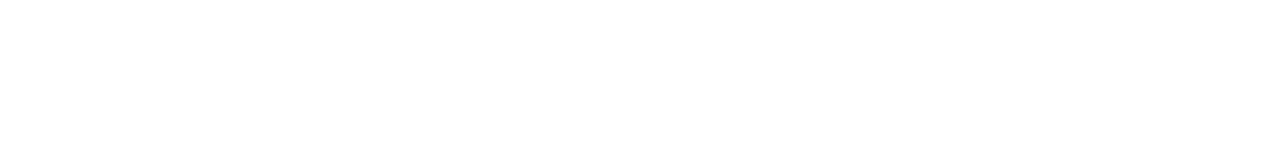
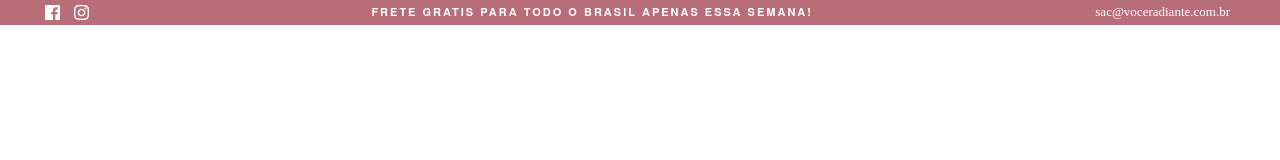
Before and after one commit to karyanecbrukmuller/voce-radiante-front, a plain HTML site: page index.html in a window 1280 px wide. Drawn offline with Linux system fonts and the light colour scheme.

Commit message:
top da aplicacao

```diff
--- /dev/null
+++ b/css/voceradiante.css
@@ -0,0 +1,69 @@
+body {
+	margin: 0;
+	padding: 0;
+}
+
+
+
+a{
+	text-decoration: none;
+}
+
+header .barra-de-anuncio{
+	height: 25px;
+	background: #B76E79;
+}
+
+header .flex-container{
+	display: flex;
+}
+
+header .flex-container .flex-item{
+	justify-content: space-evenly;
+    flex-grow: 1;
+    color: #FFFFFF;
+}
+
+header .flex-container .flex-item.left{
+	padding-top: 5px;
+	padding-left: 35px;
+
+
+}
+
+header .flex-container .flex-item.middle{
+	text-align: center;
+	padding-top: 2px;
+
+}
+
+header .flex-container .flex-item.right{
+	text-align: right;
+    font-size: 13px;
+    padding-right: 50px;
+    padding-top: 4px;
+
+
+}
+
+header .barra-de-anuncio .flex-item a{
+	color: #FFFFFF;
+}
+
+header .barra-de-anuncio .flex-item a svg{
+
+	height: 15px;
+	color: #FFFFFF;
+	fill: #FFFFFF;
+	padding-left: 10px;
+}
+
+
+header .barra-de-anuncio .flex-item span.anuncio{
+	font-family: "Ubuntu", "HelveticaNeue", "Helvetica Neue", sans-serif;
+    font-weight: bold;
+    letter-spacing: 2px;
+    text-transform: uppercase;
+    font-size: 11px;
+
+}
--- a/index.html
+++ b/index.html
@@ -1,13 +1,46 @@
-<!DOCTYPE html>
-<html>
+<!DOCTYPE html>  <!-- Definindo um documento HTML -->
+<html> <!-- TAG responsavel pelo conteudo documento HTML -->
 <head>
 	<meta charset="utf-8">
 	<meta name="viewport" content="width=device-width, initial-scale=1">
-	<title>Voce Radiante</title>
+	<title>Voce Radiante Sempre!</title>
+	<link rel="stylesheet" href="css/voceradiante.css">
+
 </head>
 <body>
+
 	<header>
+		<div class="barra-de-anuncio">
+			<div class="flex-container">
+				<div class="flex-item left">
+					<div class="botoes">
+						<a href="#">
+							<svg xmlns="http://www.w3.org/2000/svg" width="15" height="15" viewBox="0 0 24 24"><path d="M22.675 0h-21.35c-.732 0-1.325.593-1.325 1.325v21.351c0 .731.593 1.324 1.325 1.324h11.495v-9.294h-3.128v-3.622h3.128v-2.671c0-3.1 1.893-4.788 4.659-4.788 1.325 0 2.463.099 2.795.143v3.24l-1.918.001c-1.504 0-1.795.715-1.795 1.763v2.313h3.587l-.467 3.622h-3.12v9.293h6.116c.73 0 1.323-.593 1.323-1.325v-21.35c0-.732-.593-1.325-1.325-1.325z"/></svg>
+						</a>
+						<a href="#">
+							<svg xmlns="http://www.w3.org/2000/svg" width="15" height="15" viewBox="0 0 24 24"><path d="M12 2.163c3.204 0 3.584.012 4.85.07 3.252.148 4.771 1.691 4.919 4.919.058 1.265.069 1.645.069 4.849 0 3.205-.012 3.584-.069 4.849-.149 3.225-1.664 4.771-4.919 4.919-1.266.058-1.644.07-4.85.07-3.204 0-3.584-.012-4.849-.07-3.26-.149-4.771-1.699-4.919-4.92-.058-1.265-.07-1.644-.07-4.849 0-3.204.013-3.583.07-4.849.149-3.227 1.664-4.771 4.919-4.919 1.266-.057 1.645-.069 4.849-.069zm0-2.163c-3.259 0-3.667.014-4.947.072-4.358.2-6.78 2.618-6.98 6.98-.059 1.281-.073 1.689-.073 4.948 0 3.259.014 3.668.072 4.948.2 4.358 2.618 6.78 6.98 6.98 1.281.058 1.689.072 4.948.072 3.259 0 3.668-.014 4.948-.072 4.354-.2 6.782-2.618 6.979-6.98.059-1.28.073-1.689.073-4.948 0-3.259-.014-3.667-.072-4.947-.196-4.354-2.617-6.78-6.979-6.98-1.281-.059-1.69-.073-4.949-.073zm0 5.838c-3.403 0-6.162 2.759-6.162 6.162s2.759 6.163 6.162 6.163 6.162-2.759 6.162-6.163c0-3.403-2.759-6.162-6.162-6.162zm0 10.162c-2.209 0-4-1.79-4-4 0-2.209 1.791-4 4-4s4 1.791 4 4c0 2.21-1.791 4-4 4zm6.406-11.845c-.796 0-1.441.645-1.441 1.44s.645 1.44 1.441 1.44c.795 0 1.439-.645 1.439-1.44s-.644-1.44-1.439-1.44z"/></svg>
+						</a>
+					</div>
+				</div>
+
+				<div class="flex-item middle">
+					<span class="anuncio">Frete gratis para todo o Brasil apenas essa semana!</span>
+				</div>
+
+				<div class="flex-item right">
+					<span class="email"> sac@voceradiante.com.br </span>
+				</div>
+			</div>
+		</div>
+		<div class="">
+
+		</div>
+	</header>
+
+	<main>
+		<strong></strong>
 		<div></div>
-	</header>
+	</main>
+
 </body>
 </html>
```
Also changed, not shown: 1 other file.
